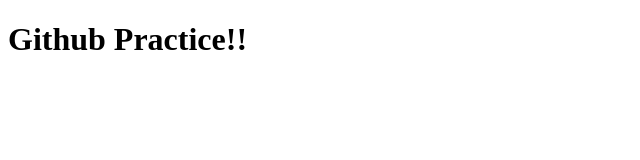
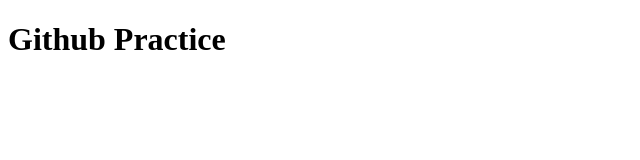
Before and after one commit to AriBolton/github_practice, a plain HTML site: page index.html in a window 1280 px wide. Shown: the full height of the page, 0-640 px from the left. Drawn offline with Linux system fonts and the light colour scheme.

Commit message:
Update index.html

```diff
--- a/index.html
+++ b/index.html
@@ -6,6 +6,6 @@
     <title>Github Practice</title>
 </head>
 <body>
-    <h1>Github Practice!!</h1>
+    <h1>Github Practice</h1>
 </body>
 </html>
```
